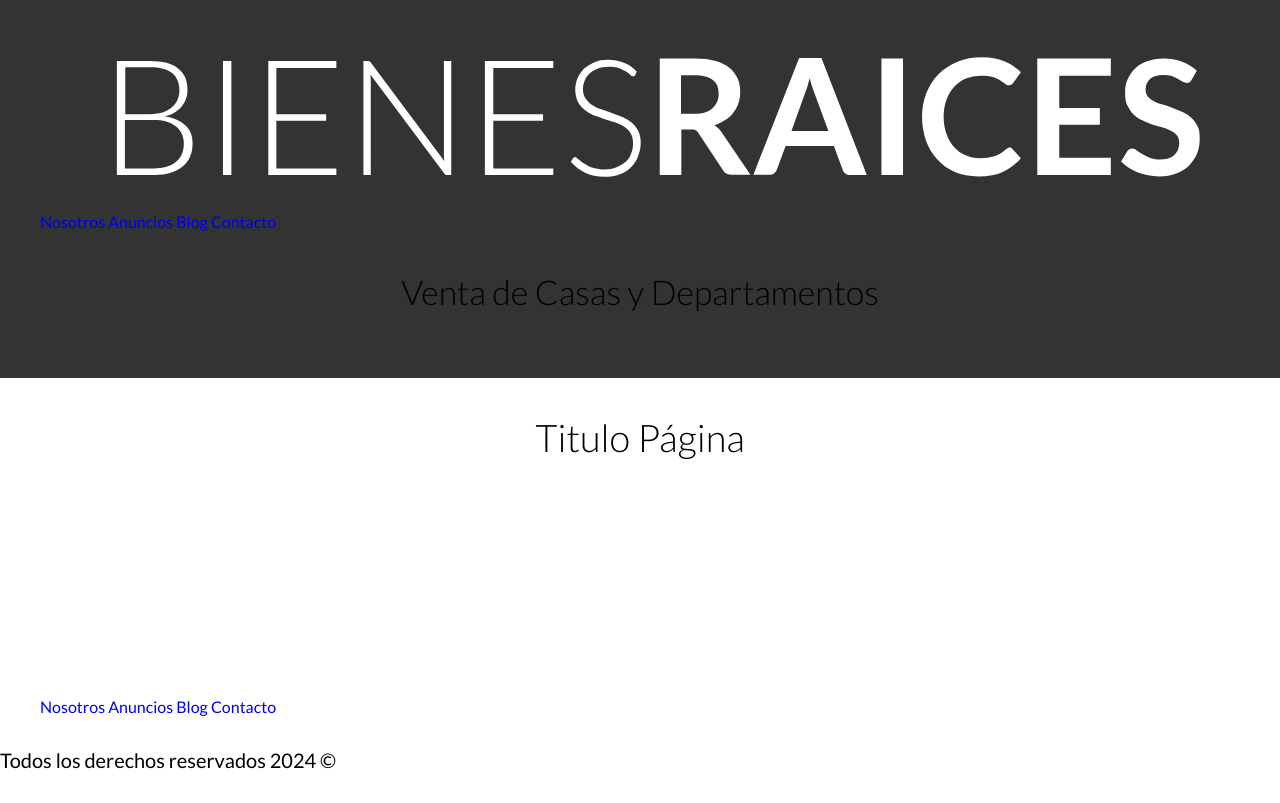
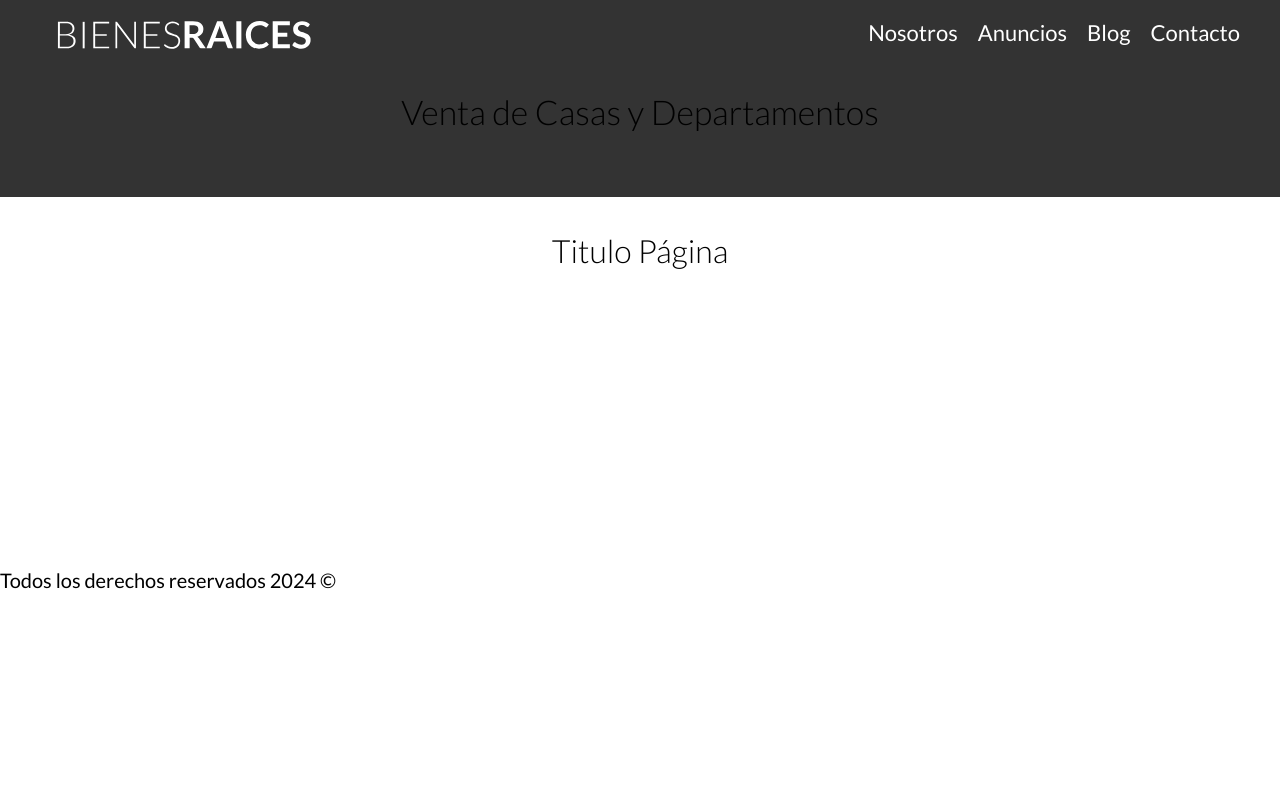
Before and after one commit to joserojascascopy/bienes_raices, a website with bundled scripts: page index.html in a window 1280 px wide. Built offline with nearby package versions, Linux system fonts and the light colour scheme.

Commit message:
update header

```diff
--- a/index.html
+++ b/index.html
@@ -13,7 +13,7 @@
         <div class="contenedor contenido-header">
             <div class="barra">
                 <a href="/">
-                    <img src="build/img/logo.svg" alt="Logo">
+                    <img class="logo-header" src="build/img/logo.svg" alt="Logo">
                 </a>
                 <nav class="navegacion">
                     <a href="nosotros.html">Nosotros</a>
--- a/src/scss/app.scss
+++ b/src/scss/app.scss
@@ -1,10 +1,13 @@
+// Base //
+
 @import 'base/normalize';
 @import 'base/variables';
 @import 'base/mixins';
 @import 'base/globales';
 @import 'base/utilidades';
 
-// UI //
+// Layout //
+
 @import 'layout/header';
 @import 'layout/footer';
-@import 'layout/navegacion';
+@import 'layout/navbar';
--- a/src/scss/base/_mixins.scss
+++ b/src/scss/base/_mixins.scss
@@ -16,6 +16,7 @@
         @content;
     }
 }
+
 @mixin grid($columnas, $espaciado ) {
     display: grid;
     gap: $espaciado;
--- a/src/scss/base/_variables.scss
+++ b/src/scss/base/_variables.scss
@@ -1,14 +1,17 @@
 @import url('https://fonts.googleapis.com/css?family=Lato:300,400,700,900');
 
 // Fuentes
+
 $fuente_principal: 'Lato', sans-serif;
 
 // Tamaño de Media Queries
+
 $telefono: 480px;
 $tablet: 768px;
 $desktop: 1024px;
 
 // Colores
+
 $negro: #000000;
 $amarillo: #E08709;;
 $verde: #71B100;
@@ -19,6 +22,7 @@ $grisOscuro: #333333;
 $separacion: 5rem;
 
 // Fuentes
+
 $delgada: 300;
 $regular : 400;
 $bold: 700;
--- a/src/scss/layout/_header.scss
+++ b/src/scss/layout/_header.scss
@@ -2,3 +2,11 @@
     background-color: $grisOscuro;
     padding: 1rem 0 3rem 0;
 }
+
+.barra {
+    .logo-header {
+        max-width: 100%;
+        width: 28rem;
+        height: auto;
+    }
+}
--- /dev/null
+++ b/src/scss/layout/_navbar.scss
@@ -0,0 +1,30 @@
+.barra {
+    display: flex;
+    flex-direction: column;
+    align-items: center;
+
+    @include tablet {
+        flex-direction: row;
+        justify-content: space-between;
+    }
+}
+
+.navegacion {
+    @include tablet {
+        display: flex;
+    }
+
+    a {
+        color: v.$blanco;
+        font-size: 2.2rem;
+        display: block; /* Para que los enlaces puedan estar uno debajo del otro, en este caso utilizamos display: block; ya que .navegacion no hereda el display:flex y flex-direction: column; que hay en .barra por ser nieto y no hijo directo */
+        text-align: center;
+
+        @include tablet {
+            margin-right: 2rem;
+            &:last-of-type {
+                margin-right: 0;
+            }
+        }
+    }
+}
```
Also changed, not shown: build/css/app.css, src/scss/layout/_navegacion.scss (deleted), 1 other file.
